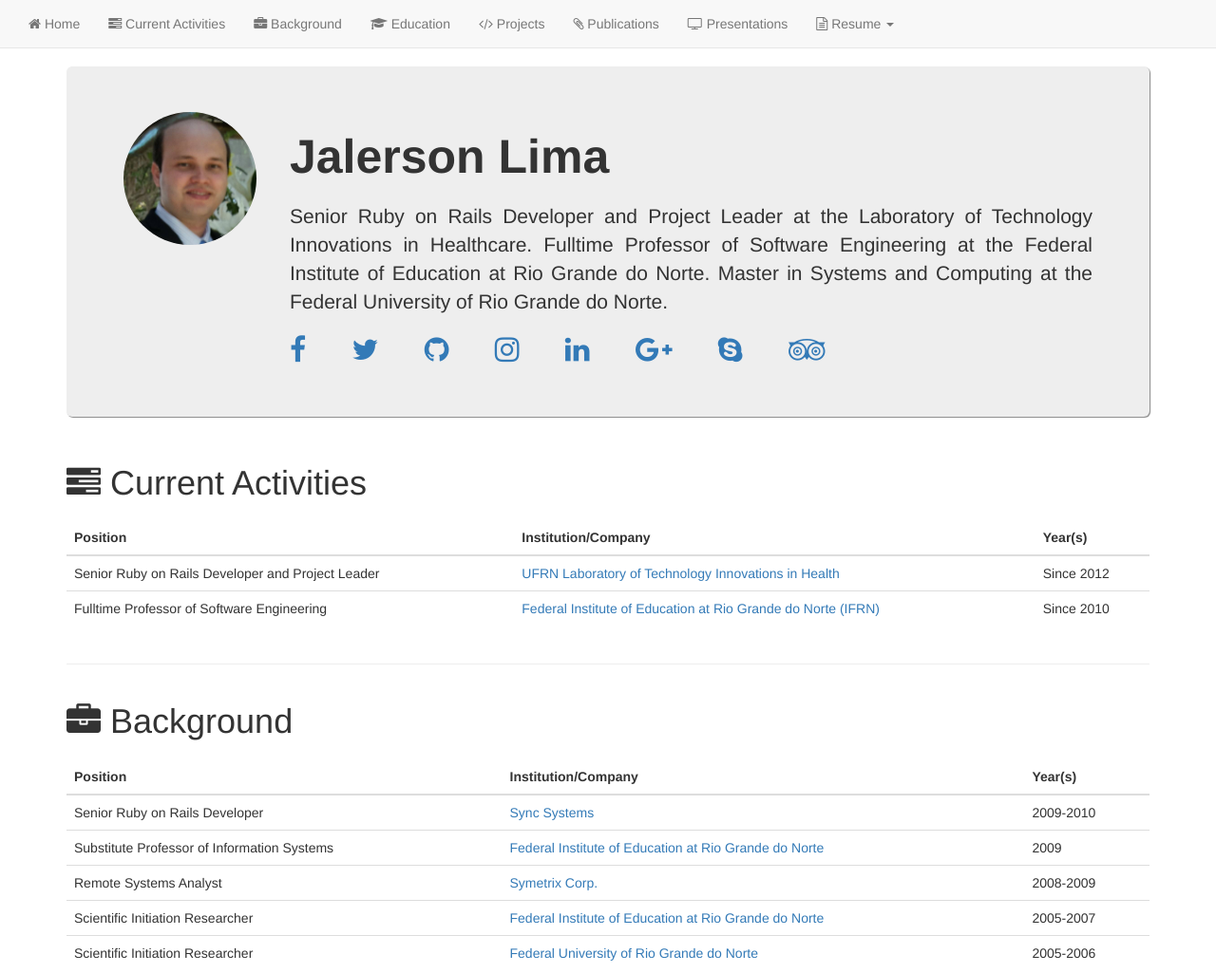
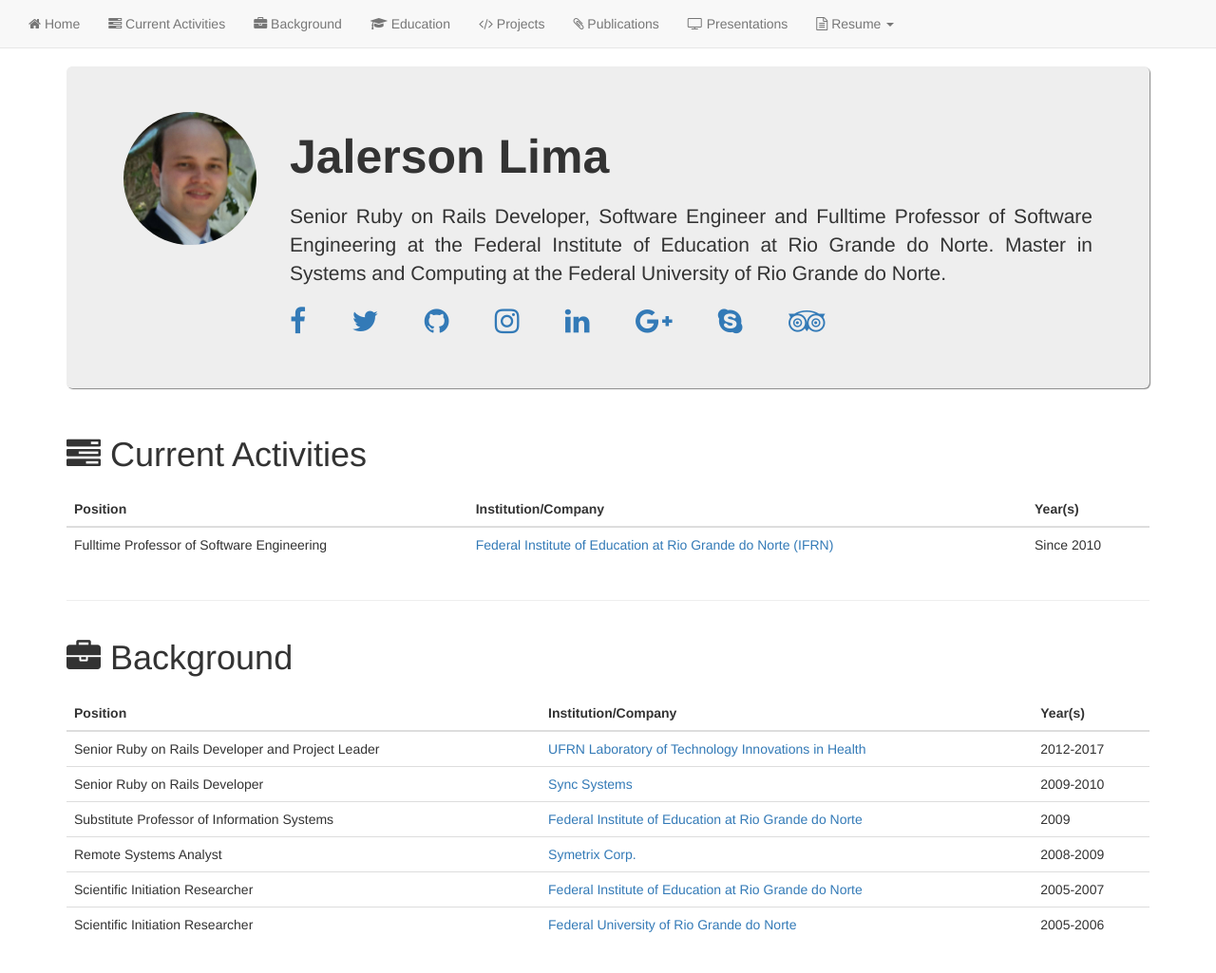
Before and after one commit to jalerson/jalerson.github.io, a plain HTML site: page index.html in a window 1280 px wide. Shown: the top 1025 px of the page at 95% size. Drawn offline with nearby package versions, Linux system fonts and the light colour scheme.

Commit message:
Updating resume.

```diff
--- a/index.html
+++ b/index.html
@@ -61,7 +61,7 @@
           </div>
           <div class="col-lg-10">
             <h1 id="home" class="name">Jalerson Lima</h1>
-            <p>Senior Ruby on Rails Developer and Project Leader at the Laboratory of Technology Innovations in Healthcare. Fulltime Professor of Software Engineering at the Federal Institute of Education at Rio Grande do Norte. Master in Systems and Computing at the Federal University of Rio Grande do Norte.</p>
+            <p>Senior Ruby on Rails Developer, Software Engineer and Fulltime Professor of Software Engineering at the Federal Institute of Education at Rio Grande do Norte. Master in Systems and Computing at the Federal University of Rio Grande do Norte.</p>
           </div>
         </div>
         <div class="row">
@@ -92,11 +92,6 @@
             </thead>
             <tbody>
               <tr>
-                <td>Senior Ruby on Rails Developer and Project Leader</td>
-                <td><a href="http://www.lais.huol.ufrn.br/" target="_blank">UFRN Laboratory of Technology Innovations in Health</a></td>
-                <td>Since 2012</td>
-              </tr>
-              <tr>
                 <td>Fulltime Professor of Software Engineering</td>
                 <td><a href="http://www.ifrn.edu.br" target="_blank">Federal Institute of Education at Rio Grande do Norte (IFRN)</a></td>
                 <td>Since 2010</td>
@@ -118,6 +113,11 @@
               <th>Year(s)</th>
             </thead>
             <tbody>
+              <tr>
+                <td>Senior Ruby on Rails Developer and Project Leader</td>
+                <td><a href="http://www.lais.huol.ufrn.br/" target="_blank">UFRN Laboratory of Technology Innovations in Health</a></td>
+                <td>2012-2017</td>
+              </tr>
               <tr>
                 <td>Senior Ruby on Rails Developer</td>
                 <td><a href="http://www.syncsistemas.com/" target="_blank">Sync Systems</a></td>
```
